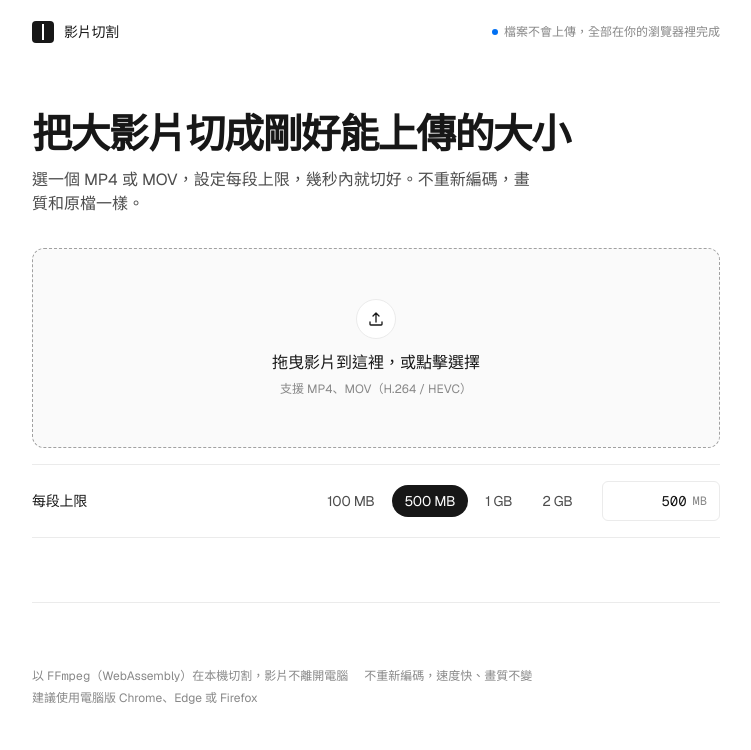
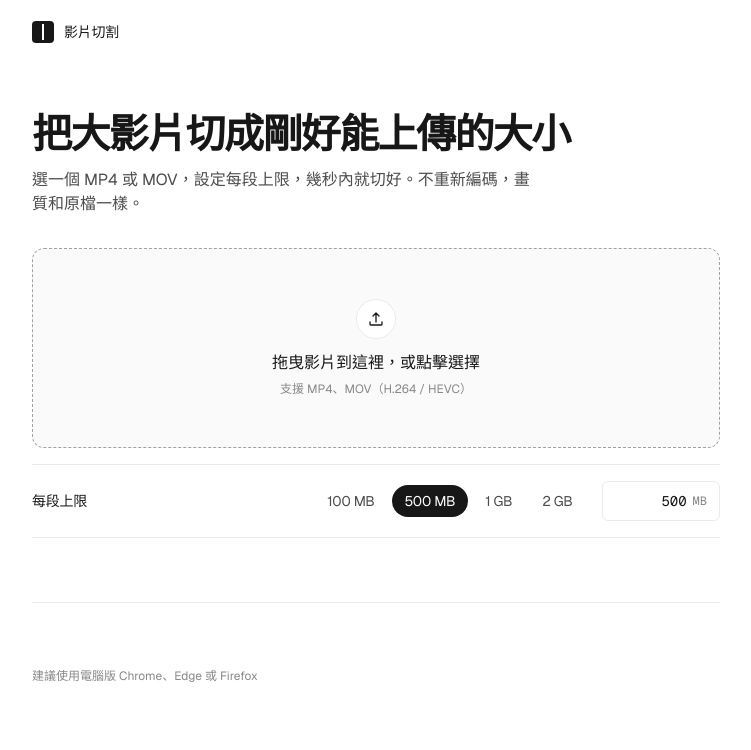
Before and after one commit to yumaoshih/video-splitter, a plain HTML site: page index.html in a window 1280 px wide. Shown: the whole page, without its empty margins (264-1015 px from the left). Drawn offline with nearby package versions, Linux system fonts and the light colour scheme.

Commit message:
chore: 移除頁首與頁尾的說明文字
Co-Authored-By: Claude Fable 5.1 <noreply@anthropic.com>

```diff
--- a/css/style.css
+++ b/css/style.css
@@ -81,8 +81,6 @@ button { cursor: pointer; }
   content: ""; position: absolute; left: 50%; top: 3px; bottom: 3px; width: 2px;
   background: var(--canvas); transform: translateX(-50%);
 }
-.privacy { font-size: 12px; line-height: 16px; color: var(--mute); display: flex; align-items: center; gap: 6px; }
-.privacy .dot { width: 6px; height: 6px; border-radius: 50%; background: var(--success); }
 
 /* ── Hero ─────────────────────────────── */
 .hero { padding: var(--s-3xl) 0 var(--s-xl); }
--- a/index.html
+++ b/index.html
@@ -15,7 +15,6 @@
   <div class="shell">
     <header class="top">
       <div class="wordmark"><span class="mark" aria-hidden="true"></span>影片切割</div>
-      <div class="privacy"><span class="dot" aria-hidden="true"></span>檔案不會上傳，全部在你的瀏覽器裡完成</div>
     </header>
 
     <main>
@@ -80,8 +79,6 @@
     </main>
 
     <footer class="foot">
-      <span>以 <code>FFmpeg</code>（WebAssembly）在本機切割，影片不離開電腦</span>
-      <span>不重新編碼，速度快、畫質不變</span>
       <span>建議使用電腦版 Chrome、Edge 或 Firefox</span>
     </footer>
   </div>
```
